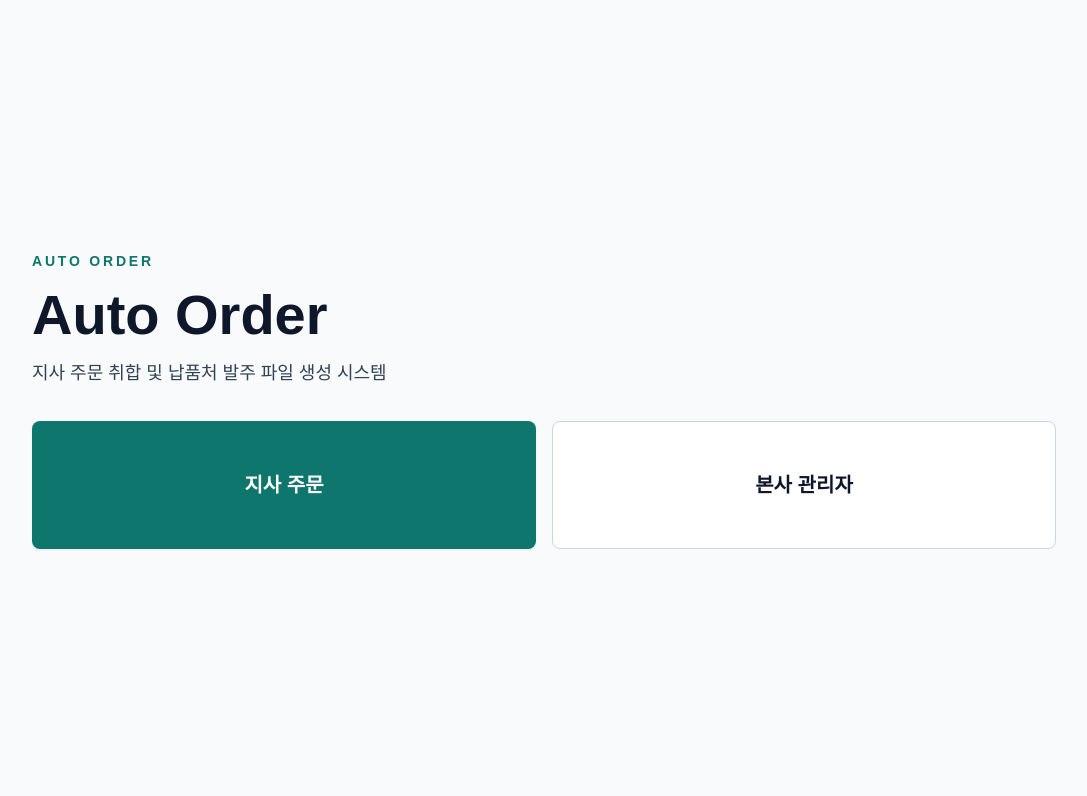
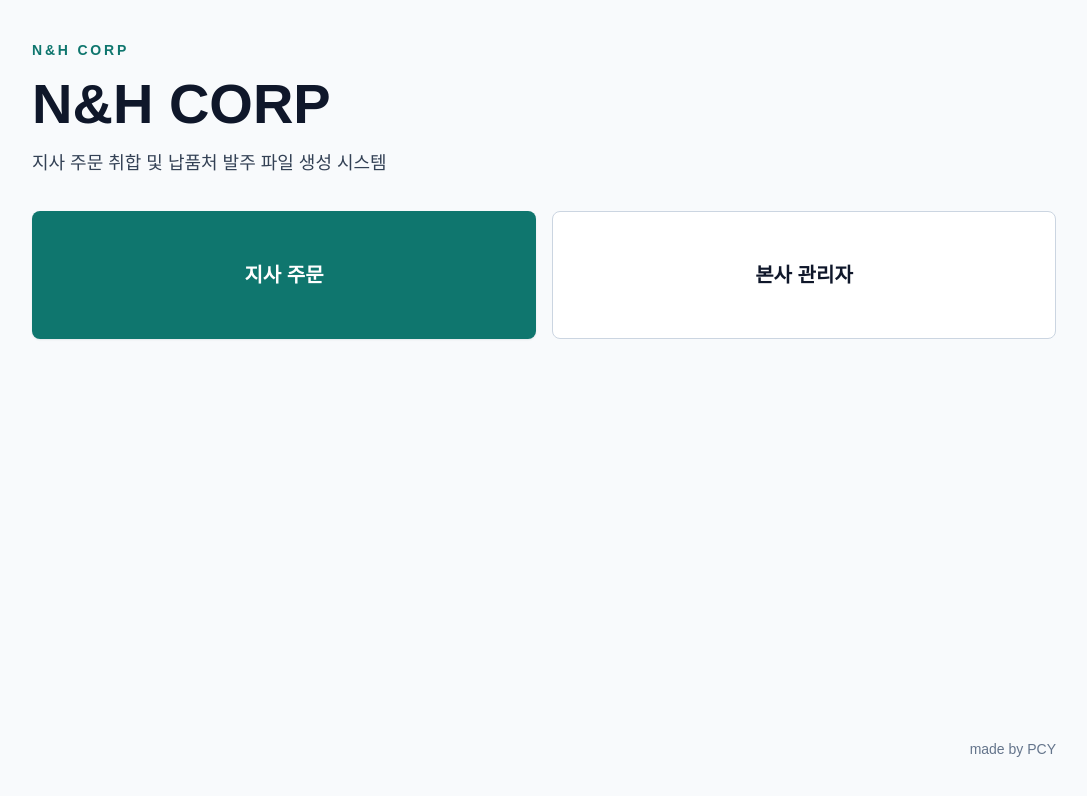
Before and after one commit to snuzeus/auto-order, a Next.js app: page / in a window 1280 px wide. Shown: the top 796 px of the page, without its empty margins (96-1183 px from the left). Built offline with nearby package versions, Linux system fonts and the light colour scheme.

Commit message:
chore: rename app branding to N&H CORP

```diff
--- a/src/app/layout.tsx
+++ b/src/app/layout.tsx
@@ -2,7 +2,7 @@ import type { Metadata, Viewport } from "next";
 import "./globals.css";
 
 export const metadata: Metadata = {
-  title: "Auto Order",
+  title: "N&H CORP",
   description: "지사 주문 취합 및 납품처 발주 파일 생성 시스템",
   manifest: "/manifest.webmanifest",
 };
--- a/src/app/page.tsx
+++ b/src/app/page.tsx
@@ -32,7 +32,7 @@ export default function HomePage() {
               textTransform: "uppercase",
             }}
           >
-            Auto Order
+            N&H CORP
           </p>
           <h1
             style={{
@@ -42,7 +42,7 @@ export default function HomePage() {
               lineHeight: 1.1,
             }}
           >
-            Auto Order
+            N&H CORP
           </h1>
           <p
             style={{
@@ -101,6 +101,17 @@ export default function HomePage() {
             본사 관리자
           </Link>
         </div>
+
+        <p
+          style={{
+            margin: "auto 0 0",
+            color: "#64748b",
+            fontSize: "0.875rem",
+            textAlign: "right",
+          }}
+        >
+          made by PCY
+        </p>
       </div>
     </main>
   );
```
Also changed, not shown: public/admin-manifest.webmanifest, public/icons/auto-order-admin.svg, public/icons/auto-order.svg, public/manifest.webmanifest.
